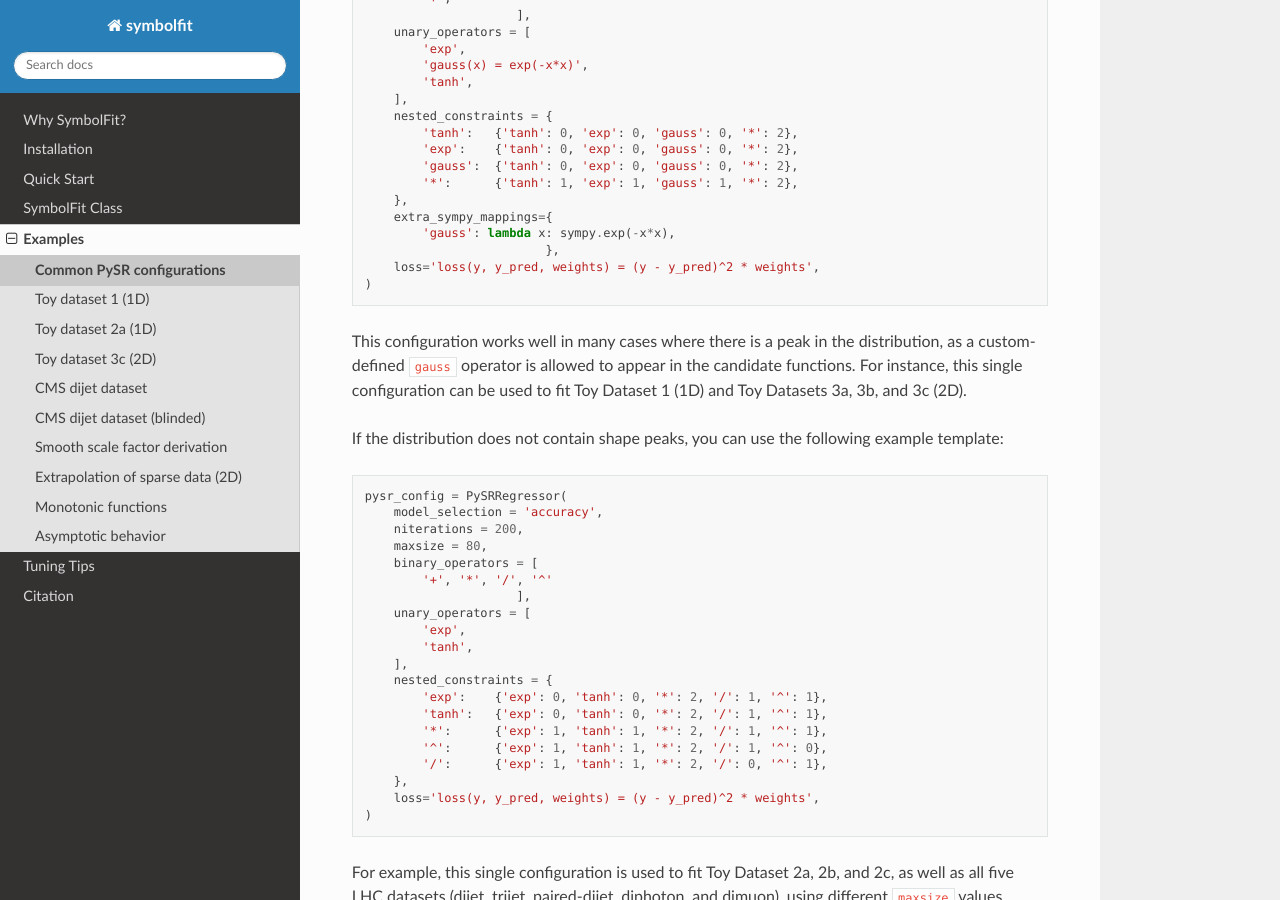
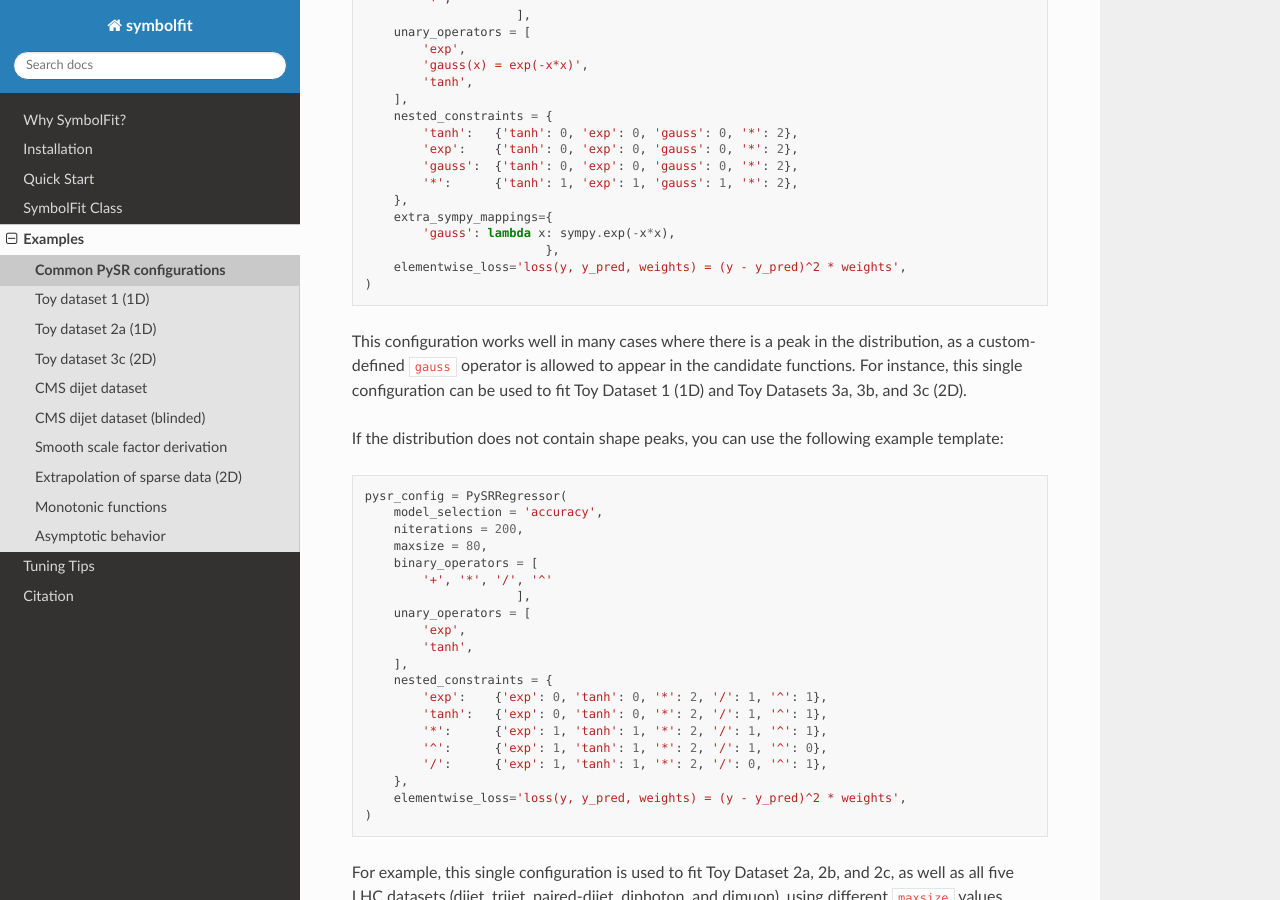
Before and after one commit to hftsoi/symbolfit, a Sphinx documentation site: the page built from docs/demo/pysr_configs.rst, in a window 1280 px wide and 900 px high, scrolled down 461 px. Built offline with Sphinx 7.4.7 and the Read the Docs theme 3.1.0, drawn with Linux system fonts in a browser that asks for light colours.

Commit message:
update loss -> elementwise_loss in pysr configs

```diff
--- a/docs/demo/notebooks/Toy_dataset_1.rst
+++ b/docs/demo/notebooks/Toy_dataset_1.rst
@@ -113,7 +113,7 @@
           extra_sympy_mappings={
               'gauss': lambda x: sympy.exp(-x*x),
                                },
-          loss='loss(y, y_pred, weights) = (y - y_pred)^2 * weights',
+          elementwise_loss='loss(y, y_pred, weights) = (y - y_pred)^2 * weights',
       )
 
 .. container:: cell markdown
--- a/docs/demo/notebooks/Toy_dataset_2a.rst
+++ b/docs/demo/notebooks/Toy_dataset_2a.rst
@@ -109,7 +109,7 @@
               '^':      {'exp': 1, 'tanh': 1, '*': 2, '/': 1, '^': 0},
               '/':      {'exp': 1, 'tanh': 1, '*': 2, '/': 0, '^': 1},
           },
-          loss='loss(y, y_pred, weights) = (y - y_pred)^2 * weights',
+          elementwise_loss='loss(y, y_pred, weights) = (y - y_pred)^2 * weights',
       )
 
 .. container:: cell markdown
--- a/docs/demo/notebooks/Toy_dataset_3c.rst
+++ b/docs/demo/notebooks/Toy_dataset_3c.rst
@@ -132,7 +132,7 @@
           extra_sympy_mappings={
               'gauss': lambda x: sympy.exp(-x*x),
                                },
-          loss='loss(y, y_pred, weights) = (y - y_pred)^2 * weights',
+          elementwise_loss='loss(y, y_pred, weights) = (y - y_pred)^2 * weights',
       )
 
 .. container:: cell markdown
--- a/docs/demo/notebooks/dijet.rst
+++ b/docs/demo/notebooks/dijet.rst
@@ -143,7 +143,7 @@
               '^':      {'exp': 1, 'tanh': 1, '*': 2, '/': 1, '^': 0},
               '/':      {'exp': 1, 'tanh': 1, '*': 2, '/': 0, '^': 1},
           },
-          loss='loss(y, y_pred, weights) = (y - y_pred)^2 * weights',
+          elementwise_loss='loss(y, y_pred, weights) = (y - y_pred)^2 * weights',
       )
 
 .. container:: cell markdown
--- a/docs/demo/notebooks/dijet_blinded.rst
+++ b/docs/demo/notebooks/dijet_blinded.rst
@@ -157,7 +157,7 @@
               '^':      {'exp': 1, 'tanh': 1, '*': 2, '/': 1, '^': 0},
               '/':      {'exp': 1, 'tanh': 1, '*': 2, '/': 0, '^': 1},
           },
-          loss='loss(y, y_pred, weights) = (y - y_pred)^2 * weights',
+          elementwise_loss='loss(y, y_pred, weights) = (y - y_pred)^2 * weights',
       )
 
 .. container:: cell markdown
--- a/docs/demo/pysr_configs.rst
+++ b/docs/demo/pysr_configs.rst
@@ -32,7 +32,7 @@ An example is shown below:
       extra_sympy_mappings={
           'gauss': lambda x: sympy.exp(-x*x),
                            },
-      loss='loss(y, y_pred, weights) = (y - y_pred)^2 * weights',
+      elementwise_loss='loss(y, y_pred, weights) = (y - y_pred)^2 * weights',
   )
 
 This configuration works well in many cases where there is a peak in the distribution, as a custom-defined ``gauss`` operator is allowed to appear in the candidate functions.
@@ -60,7 +60,7 @@ If the distribution does not contain shape peaks, you can use the following exam
           '^':      {'exp': 1, 'tanh': 1, '*': 2, '/': 1, '^': 0},
           '/':      {'exp': 1, 'tanh': 1, '*': 2, '/': 0, '^': 1},
       },
-      loss='loss(y, y_pred, weights) = (y - y_pred)^2 * weights',
+      elementwise_loss='loss(y, y_pred, weights) = (y - y_pred)^2 * weights',
   )
 
 For example, this single configuration is used to fit Toy Dataset 2a, 2b, and 2c, as well as all five LHC datasets (dijet, trijet, paired-dijet, diphoton, and dimuon), using different ``maxsize`` values.
```
Also changed, not shown: 3 other files.
